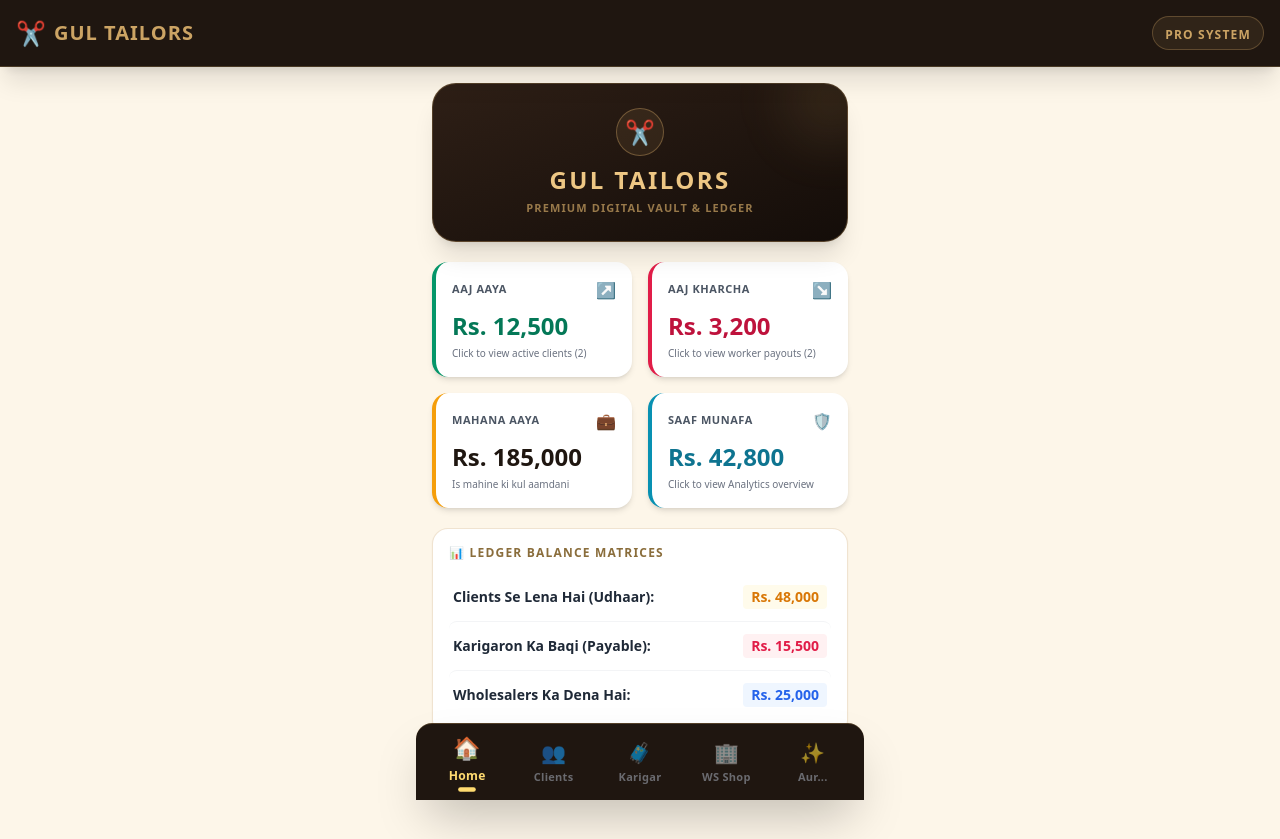
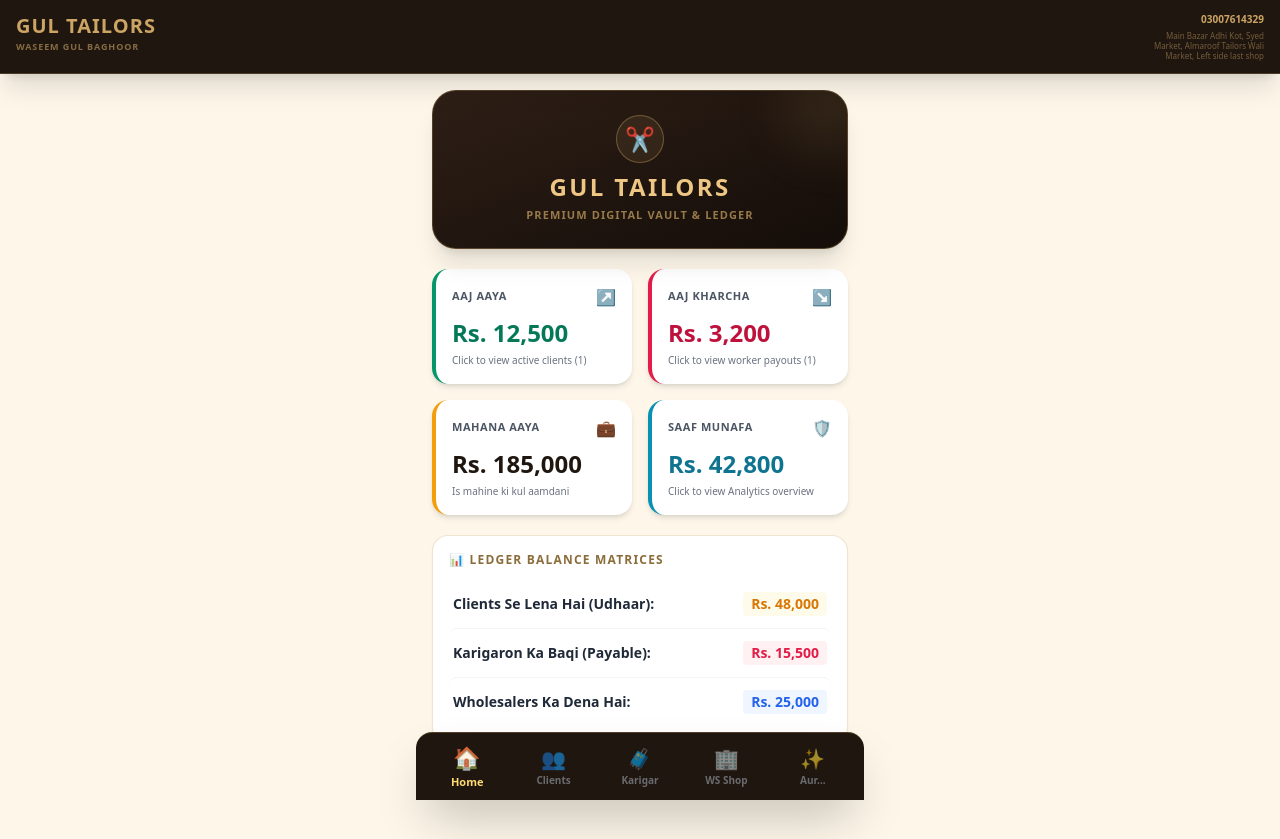
Before and after one commit to betmaxgold5800-Touqeer/gul-tailors, a React (Vite) app: page / in a window 1280 px wide. Built offline with nearby package versions, Linux system fonts and the light colour scheme.

Commit message:
Update App.jsx

```diff
--- a/src/App.jsx
+++ b/src/App.jsx
@@ -8,7 +8,15 @@ import MoreSection from './views/MoreSection';
 export default function App() {
   const [activeTab, setActiveTab] = useState('home');
 
-  // Master Data Matrices with Naap Object
+  // CENTRALIZED SHOP IDENTITY - Update here if needed
+  const shopInfo = {
+    name: 'GUL TAILORS',
+    owner: 'Waseem Gul Baghoor',
+    phone: '03007614329',
+    address: 'Main Bazar Adhi Kot, Syed Market, Almaroof Tailors Wali Market, Left side last shop'
+  };
+
+  // Master Data Matrices
   const [clients, setClients] = useState([
     {
       id: 1,
@@ -17,29 +25,18 @@ export default function App() {
       udhaar: 4500,
       suitType: 'Shalwar Kameez',
       deliveryDate: '2026-06-15',
-      naap: { lambaai: '40', teera: '18', baazu: '23', ghera: '24', shalwar: '38', mora: '8.5', asan: '15' }
-    },
-    {
-      id: 2,
-      name: 'Kamran Khan',
-      phone: '923219876543',
-      udhaar: 0,
-      suitType: 'Kurta Pajama',
-      deliveryDate: '2026-06-12',
-      naap: { lambaai: '38', teera: '17.5', baazu: '22', ghera: '22', shalwar: '36', mora: '8', asan: '14' }
+      naap: { lambaai: '40', teera: '18', baazu: '23', ghera: '24', shalwar: '38', paincha: '8', asan: '15', galla: '16' }
     }
   ]);
 
   const [workers, setWorkers] = useState([
-    { id: 1, name: 'Zahid Karigar', phone: '923123456789', payable: 12000, specializedIn: 'Suit Stitching', activeSuits: 5 },
-    { id: 2, name: 'Sajid Master', phone: '923334445555', payable: 3500, specializedIn: 'Cutting', activeSuits: 2 }
+    { id: 1, name: 'Zahid Karigar', phone: '923123456789', payable: 12000, specializedIn: 'Suit Stitching', activeSuits: 5 }
   ]);
 
   const [wholesalers, setWholesalers] = useState([
     { id: 1, name: 'Faisalabad Cloth House', phone: '923007654321', balance: 25000, item: 'Latha & Wash n Wear' }
   ]);
 
-  // Global Engine Handlers
   const handleDelete = (type, id) => {
     if (window.confirm(`Kya aap is ${type} record ko permanently delete karna chahte hain?`)) {
       if (type === 'client') setClients(clients.filter(c => c.id !== id));
@@ -55,18 +52,20 @@ export default function App() {
 
   return (
     <div className="min-h-screen bg-[#fdf6e9] pb-24 font-sans text-[#1a1a1a]">
-      {/* Premium Header */}
-      <header className="sticky top-0 z-50 flex items-center justify-between bg-[#1f1610] px-4 py-4 shadow-xl border-b border-[#cca464]/25">
-        <div className="flex items-center gap-2">
-          <span className="text-2xl">✂️</span>
-          <h1 className="text-xl font-black tracking-wider text-[#cca464]">GUL TAILORS</h1>
-        </div>
-        <div className="rounded-full bg-[#cca464]/10 px-3 py-1 border border-[#cca464]/30">
-          <span className="text-xs font-bold text-[#cca464] tracking-widest uppercase">PRO SYSTEM</span>
+      {/* Updated Premium Header with Shop Identity */}
+      <header className="sticky top-0 z-50 bg-[#1f1610] px-4 py-3 shadow-xl border-b border-[#cca464]/25">
+        <div className="flex justify-between items-start">
+          <div>
+            <h1 className="text-xl font-black tracking-wider text-[#cca464]">{shopInfo.name}</h1>
+            <p className="text-[9px] font-bold text-[#cca464]/60 uppercase tracking-widest">{shopInfo.owner}</p>
+          </div>
+          <div className="text-right">
+            <p className="text-[10px] text-[#cca464] font-bold">{shopInfo.phone}</p>
+            <p className="text-[8px] text-[#cca464]/50 max-w-[120px] leading-tight mt-1">{shopInfo.address}</p>
+          </div>
         </div>
       </header>
 
-      {/* View Controller Portals */}
       <main className="mx-auto max-w-md px-4 pt-4">
         {activeTab === 'home' && (
           <Dashboard
@@ -117,15 +116,14 @@ export default function App() {
               <button
                 key={tab.id}
                 onClick={() => navigateTo(tab.id)}
-                className={`flex flex-col items-center justify-center py-1 transition-all duration-200 ${
+                className={`flex flex-col items-center justify-center py-1 transition-all ${
                   isActive ? 'scale-110 text-[#d4af37]' : 'text-gray-400 opacity-60'
                 }`}
               >
-                <span className="text-xl mb-0.5">{tab.icon}</span>
-                <span className={`text-[11px] font-black tracking-wide ${isActive ? 'text-[#ffdb70]' : 'text-gray-400'}`}>
+                <span className="text-xl">{tab.icon}</span>
+                <span className={`text-[10px] font-black ${isActive ? 'text-[#ffdb70]' : 'text-gray-400'}`}>
                   {tab.label}
                 </span>
-                {isActive && <div className="mt-0.5 h-1 w-4 rounded-full bg-[#ffdb70]" />}
               </button>
             );
           })}
```
